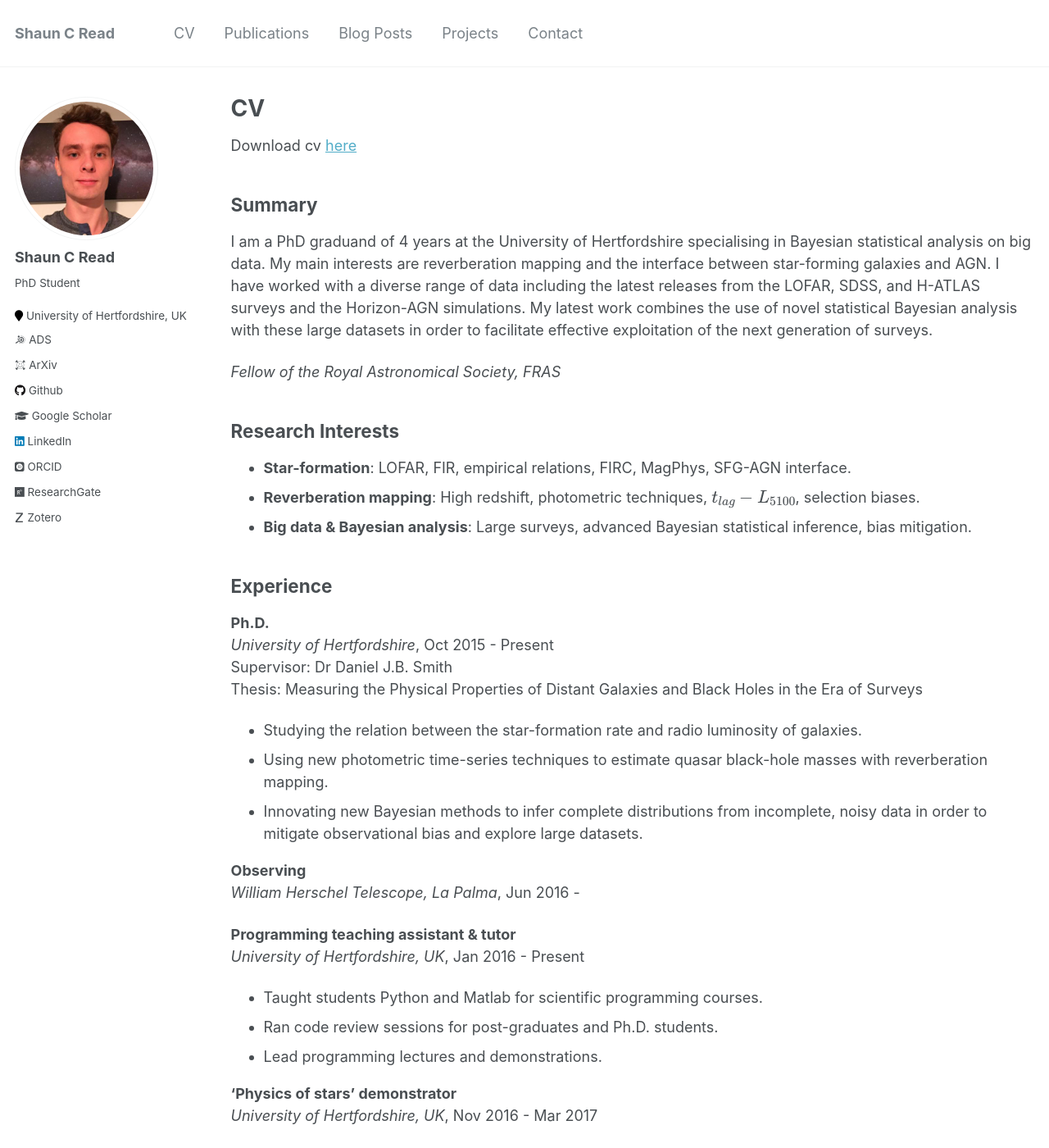
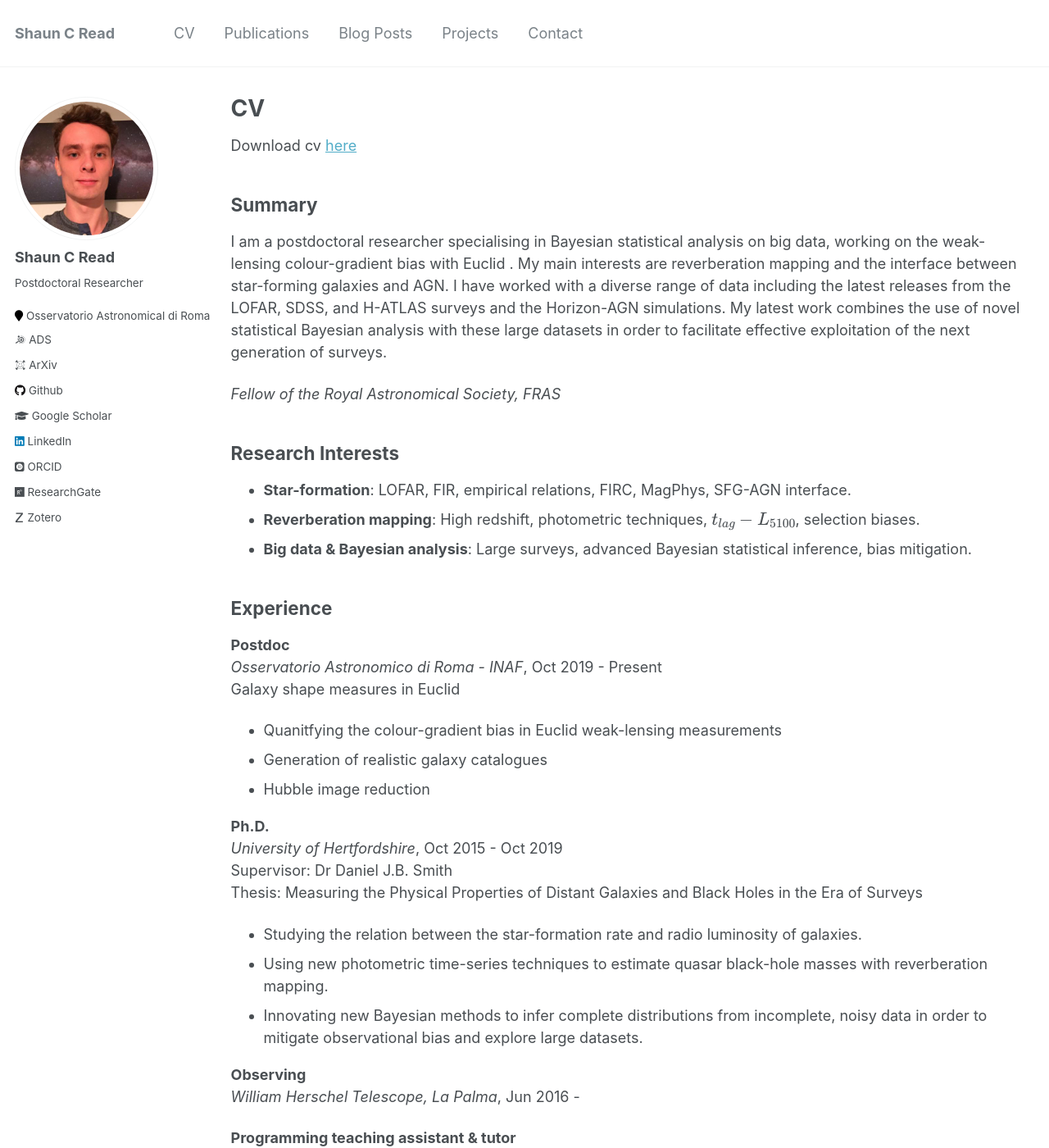
Before and after one commit to philastrophist/philastrophist.github.io, a Jekyll site: the page built from _pages/cv.md, in a window 1280 px wide and 1400 px high. Shown: the whole window at 82% size. Built offline with Jekyll 4.4.1, drawn with Linux system fonts in a browser that asks for light colours; some web fonts are replaced; formulas are drawn with MathJax 3; comment, search, counter and statistics services are not loaded.

```diff
--- a/_config.yml
+++ b/_config.yml
@@ -10,7 +10,7 @@ locale                   : "en-GB"
 title                    : "Shaun C Read"
 title_separator          : "-"
 name                     : &name "Shaun C Read"
-description              : &description "PhD student at the University of Hertfordshire"
+description              : &description "Postdoctoral researcher at Osservatorio Astronomico di Roma - INAF"
 url                      : http://shaun.science # the base hostname & protocol for your site e.g. "https://mmistakes.github.io"
 baseurl                  : "" # the subpath of your site, e.g. "/blog"
 repository               : "philastrophist/philastrophist.github.io"
@@ -82,8 +82,8 @@ analytics:
 author:
   name             : "Shaun C Read"
   avatar           : "profile.jpg"
-  bio              : "PhD Student"
-  location         : "University of Hertfordshire, UK"
+  bio              : "Postdoctoral Researcher"
+  location         : "Osservatorio Astronomical di Roma"
   employer         :
   pubmed           :
   googlescholar    : "vKH_26AAAAAJ"
--- a/_pages/cv.md
+++ b/_pages/cv.md
@@ -12,7 +12,7 @@ redirect_from:
 Download cv [here](/cv.pdf)
 
 ## Summary
- I am a PhD graduand of 4 years at the University of Hertfordshire specialising in Bayesian statistical analysis on big data.
+ I am a postdoctoral researcher specialising in Bayesian statistical analysis on big data, working on the weak-lensing colour-gradient bias with Euclid .
 My main interests are reverberation mapping and the interface between star-forming galaxies and AGN.
 I have worked with a diverse range of data including the latest releases from the LOFAR, SDSS, and H-ATLAS surveys and the Horizon-AGN simulations.
 My latest work combines the use of novel statistical Bayesian analysis with these large datasets in order to facilitate effective exploitation of the
@@ -32,8 +32,17 @@ biases.
 
 
 ## Experience
+**Postdoc**
+*Osservatorio Astronomico di Roma - INAF*, Oct 2019 - Present
+Galaxy shape measures in Euclid
+
+-   Quanitfying the colour-gradient bias in Euclid weak-lensing
+    measurements
+-   Generation of realistic galaxy catalogues
+-   Hubble image reduction
+
 **Ph.D.**
-*University of Hertfordshire*, Oct 2015 - Present
+*University of Hertfordshire*, Oct 2015 - Oct 2019
 Supervisor: Dr Daniel J.B. Smith
 Thesis: Measuring the Physical Properties of Distant Galaxies and Black
 Holes in the Era of Surveys
```
Also changed, not shown: _generator/cv-shauncread.template.md (+1 -0 lines), _generator/info.yml (+28 -15 lines), _pages/about.md (+2 -2 lines), .travis.yml, 5 other files.
